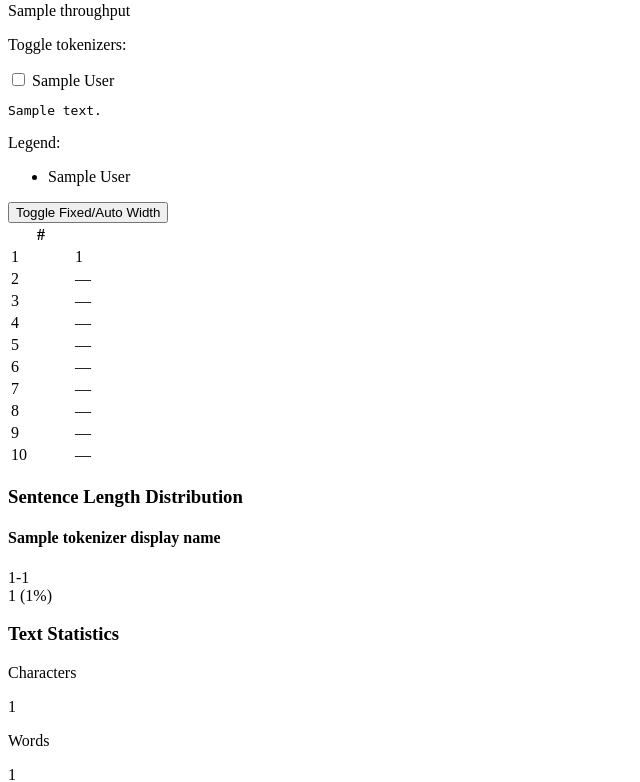
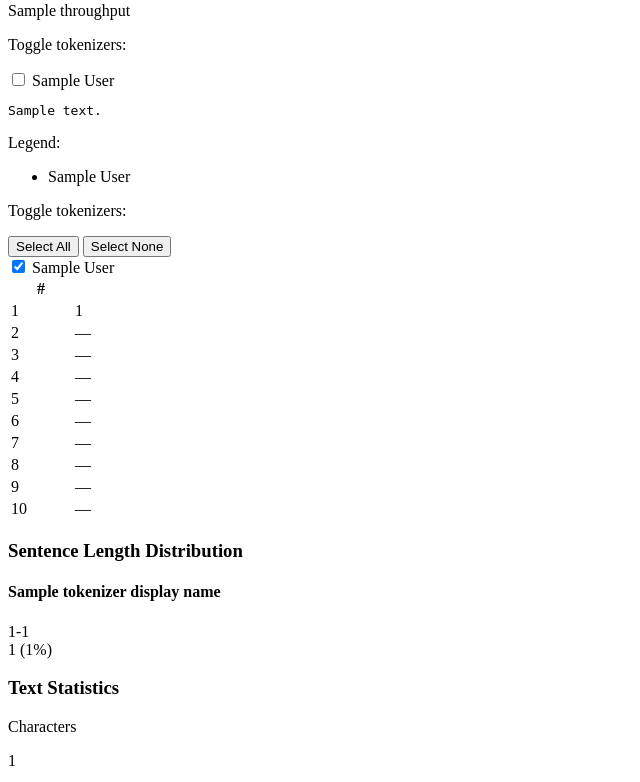
Before and after one commit to alea-institute/legal-sentence-demo, a FastAPI app: template templates/results.html in a window 1280 px wide. Shown: the part 226-1008 px from the top of the page, without its empty margins (0-640 px from the left). Run offline with FastAPI, Linux system fonts and the light colour scheme; the template is opened without the code that fills it: most values are stand-ins (such as "Sample title", 1, 10 or a date in 2020).

Commit message:
updated ui for smaller devices

```diff
--- a/templates/base.html
+++ b/templates/base.html
@@ -199,7 +199,6 @@
                     <p class="text-pink-100 text-sm mt-1">Compare how different algorithms segment legal text into sentences</p>
                 </div>
                 <a href="https://aleainstitute.ai/" target="_blank" rel="noopener" class="text-white hover:text-pink-100 flex items-center">
-                    <span class="text-xs font-medium mr-2">A project by</span>
                     <span class="text-lg font-display font-semibold">ALEA Institute</span>
                 </a>
             </div>
--- a/templates/results.html
+++ b/templates/results.html
@@ -1,5 +1,11 @@
 <!-- This is a partial template that will be loaded via HTMX -->
-<div x-data="{ activeTab: 'table-view', visibleTokenizers: [{% for t in tokenizers %}'{{ t.name }}',{% endfor %}] }" class="bg-white rounded-lg shadow-md overflow-hidden">
+<div x-data="{
+    activeTab: 'table-view',
+    visibleTokenizers: [{% for t in tokenizers %}'{{ t.name }}',{% endfor %}],
+    toggleAllTokenizers(show) {
+        this.visibleTokenizers = show ? [{% for t in tokenizers %}'{{ t.name }}',{% endfor %}] : [];
+    }
+}" class="bg-white rounded-lg shadow-md overflow-hidden">
     <!-- Tab navigation -->
     <div class="bg-gray-50 border-b border-gray-200 px-4 py-2">
         <nav class="flex space-x-4">
@@ -123,25 +129,56 @@
         </div>
 
         <!-- Interactive sentence table view -->
-        <div x-show="activeTab === 'table-view'" class="w-full max-w-[95vw] overflow-x-auto">
+        <div x-show="activeTab === 'table-view'" class="w-full max-w-full overflow-x-auto">
             <!-- Table size controls -->
-            <div class="flex justify-end mb-4">
-                <button
-                    @click="document.getElementById('sentence-table').classList.toggle('table-fixed')"
-                    class="px-3 py-1 text-sm bg-pink-600 text-white rounded hover:bg-pink-700 focus:outline-none focus:ring-2 focus:ring-pink-500"
-                >
-                    Toggle Fixed/Auto Width
-                </button>
+            <div class="mb-4">
+                <div class="flex flex-wrap items-center gap-2 md:gap-4">
+                    <div class="w-full flex items-center justify-between mb-2">
+                        <p class="text-sm font-medium">Toggle tokenizers:</p>
+                        <div class="flex gap-1 md:gap-2">
+                            <button
+                                @click="toggleAllTokenizers(true)"
+                                class="px-2 py-1 text-xs bg-gray-100 hover:bg-gray-200 text-gray-800 rounded"
+                            >
+                                Select All
+                            </button>
+                            <button
+                                @click="toggleAllTokenizers(false)"
+                                class="px-2 py-1 text-xs bg-gray-100 hover:bg-gray-200 text-gray-800 rounded"
+                            >
+                                Select None
+                            </button>
+                        </div>
+                    </div>
+                    <div class="flex flex-wrap gap-1 md:gap-2">
+                        {% for tokenizer in tokenizers %}
+                        <label class="inline-flex items-center mb-1 mr-1">
+                            <input
+                                type="checkbox"
+                                x-model="visibleTokenizers"
+                                value="{{ tokenizer.name }}"
+                                class="h-3 w-3 md:h-4 md:w-4 text-{{ tokenizer.color }}-600 rounded"
+                                checked
+                            >
+                            <span class="ml-1 md:ml-2 text-xs md:text-sm text-{{ tokenizer.color }}-700 font-medium">{{ tokenizer.display_name }}</span>
+                        </label>
+                        {% endfor %}
+                    </div>
+                </div>
             </div>
 
-            <table id="sentence-table" class="w-full table-auto divide-y divide-gray-200">
+            <table id="sentence-table" class="w-full table-fixed divide-y divide-gray-200">
                 <thead class="bg-gray-50">
                     <tr>
-                        <th class="p-3 md:px-6 md:py-3 text-left text-xs font-medium text-gray-500 uppercase tracking-wider sticky left-0 bg-gray-50 z-10" style="width: 60px;">
+                        <th class="p-3 md:px-6 md:py-3 text-left text-xs font-medium text-gray-500 uppercase tracking-wider sticky left-0 bg-gray-50 z-10" style="min-width: 60px; width: 60px;">
                             #
                         </th>
                         {% for name in sentence_table.tokenizer_names %}
-                        <th class="p-3 md:px-6 md:py-3 text-left text-xs font-medium text-{{ sentence_table.tokenizer_colors[name] }}-600 uppercase tracking-wider" style="width: calc((100% - 60px) / {{ sentence_table.tokenizer_names|length }});">
+                        <th
+                            x-show="visibleTokenizers.includes('{{ name }}')"
+                            class="p-2 md:px-4 md:py-3 text-left text-xs font-medium text-{{ sentence_table.tokenizer_colors[name] }}-600 uppercase tracking-wider whitespace-nowrap"
+                            x-bind:style="'width: calc((100% - 60px) / ' + visibleTokenizers.length + ');'"
+                        >
                             {% for t in tokenizers %}
                                 {% if t.name == name %}
                                     {{ t.display_name }} <span class="font-normal normal-case">{{ t.model_details }}</span>
@@ -154,14 +191,18 @@
                 <tbody class="bg-white divide-y divide-gray-200">
                     {% for row_index in range(sentence_table.max_rows) %}
                     <tr>
-                        <td class="p-3 md:px-6 md:py-4 whitespace-nowrap text-sm font-medium text-gray-900 sticky left-0 bg-white z-10" style="width: 60px;">
+                        <td class="p-3 md:px-6 md:py-4 whitespace-nowrap text-sm font-medium text-gray-900 sticky left-0 bg-white z-10" style="min-width: 60px; width: 60px;">
                             {{ row_index + 1 }}
                         </td>
                         {% for tokenizer_name in sentence_table.tokenizer_names %}
-                        <td class="p-2 md:p-4 text-sm text-gray-700 {% if row_index < sentence_table.sentences[tokenizer_name]|length %}bg-{{ sentence_table.tokenizer_colors[tokenizer_name] }}-50{% endif %}" style="width: calc((100% - 60px) / {{ sentence_table.tokenizer_names|length }})">
+                        <td
+                            x-show="visibleTokenizers.includes('{{ tokenizer_name }}')"
+                            class="p-2 md:p-4 text-sm text-gray-700 {% if row_index < sentence_table.sentences[tokenizer_name]|length %}bg-{{ sentence_table.tokenizer_colors[tokenizer_name] }}-50{% endif %}"
+                            x-bind:style="'width: calc((100% - 60px) / ' + visibleTokenizers.length + ');'"
+                        >
                             {% if row_index < sentence_table.sentences[tokenizer_name]|length %}
-                            <div class="whitespace-pre-wrap font-mono leading-relaxed prose-legal py-1 px-1 h-full flex flex-col">
-                                <span class="block">{{ sentence_table.sentences[tokenizer_name][row_index] }}</span>
+                            <div class="whitespace-pre-wrap font-mono leading-tight md:leading-relaxed prose-legal py-0.5 px-0.5 md:py-1 md:px-1 h-full flex flex-col">
+                                <span class="block text-xs md:text-sm">{{ sentence_table.sentences[tokenizer_name][row_index] }}</span>
                             </div>
                             {% else %}
                             <div class="text-gray-300">—</div>
@@ -179,7 +220,10 @@
             <h3 class="text-lg font-medium text-gray-700 mb-4">Sentence Length Distribution</h3>
             <div class="grid grid-cols-1 md:grid-cols-2 gap-6" id="distribution-container">
                 {% for tokenizer_name, distribution in length_distribution.items() %}
-                <div class="bg-gray-50 p-4 rounded-lg border border-gray-200">
+                <div
+                    x-show="visibleTokenizers.includes('{{ tokenizer_name }}')"
+                    class="bg-gray-50 p-4 rounded-lg border border-gray-200"
+                >
                     <h4 class="text-sm font-medium text-{{ sentence_table.tokenizer_colors[tokenizer_name] }}-700 mb-2">
                         {{ sentence_table.tokenizer_display_names[tokenizer_name] }}
                     </h4>
@@ -243,7 +287,10 @@
                     </thead>
                     <tbody class="divide-y divide-gray-200">
                         {% for tokenizer_name, stats in text_stats.tokenizer_stats.items() %}
-                        <tr class="hover:bg-gray-50">
+                        <tr
+                            x-show="visibleTokenizers.includes('{{ tokenizer_name }}')"
+                            class="hover:bg-gray-50"
+                        >
                             <td class="px-4 py-2 font-medium text-{{ sentence_table.tokenizer_colors[tokenizer_name] }}-700">
                                 {{ sentence_table.tokenizer_display_names[tokenizer_name] }}
                             </td>
```
